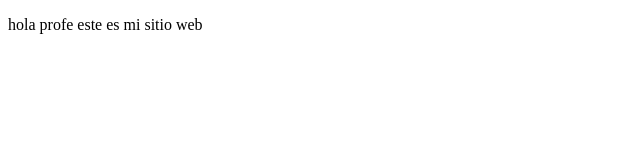
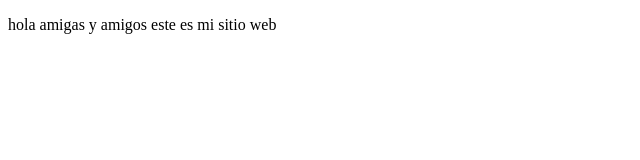
Before and after one commit to anpanqueba/proyectoDemoCursoPrework, a plain HTML site: page index.html in a window 1280 px wide. Shown: the whole page, without its empty margins (0-640 px from the left). Drawn offline with Linux system fonts and the light colour scheme.

```diff
--- a/index.html
+++ b/index.html
@@ -7,7 +7,7 @@
     <title> hola mundo </title>
 </head>
 <body> <p>
-    hola profe este es mi sitio web
+    hola amigas y amigos este es mi sitio web
 </p>
 
 </body>
```
